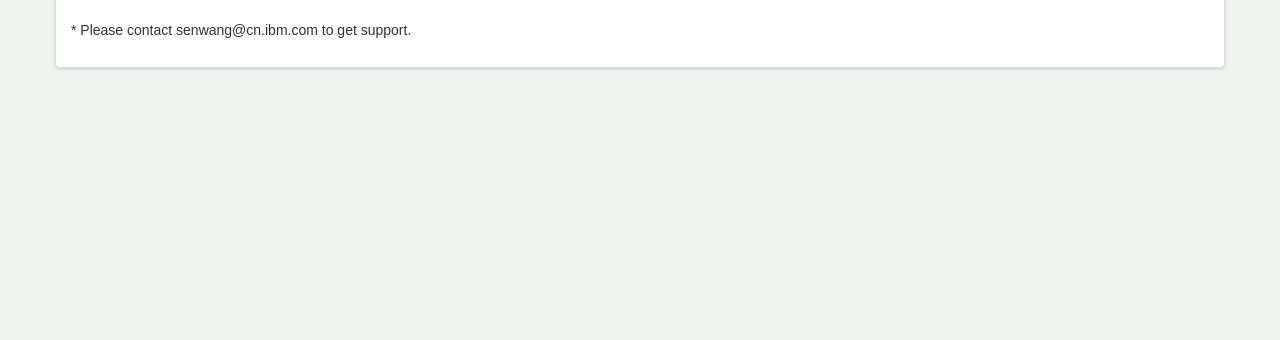
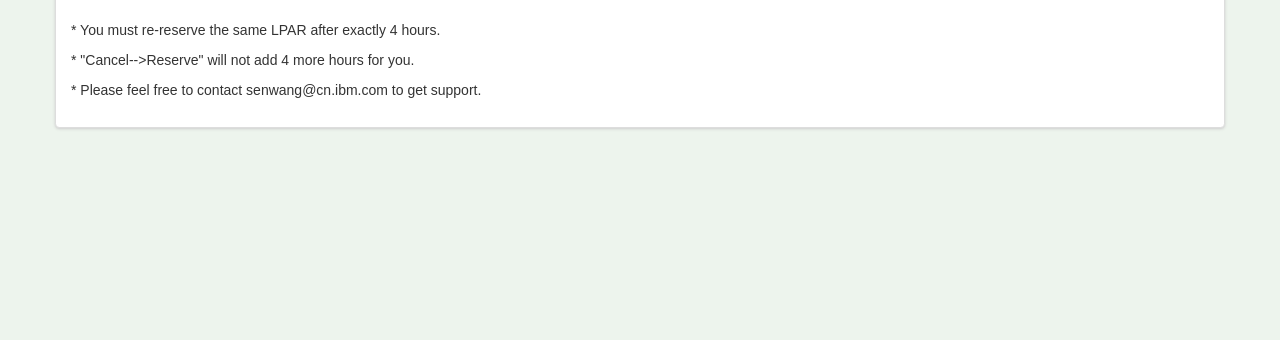
Before and after one commit to VeraLyu/LparManagement, a Django app: page / in a window 1280 px wide. Shown: the part 207-547 px from the top of the page. Run offline with Django 3.2, Linux system fonts and the light colour scheme; data that the repository does not hold is empty; some libraries are stand-ins or nearby versions.

Commit message:
Add tips
Signed-off-by: Royce Lyu <lvroyce@linux.vnet.ibm.com>

```diff
--- a/LPARReservation/templates/home.html
+++ b/LPARReservation/templates/home.html
@@ -171,7 +171,9 @@
         </div>
       </div>
     </div>
-    <p>* Please contact senwang@cn.ibm.com to get support.</p>
+    <p>* You must re-reserve the same LPAR after exactly 4 hours.
+    <p>* "Cancel-->Reserve" will not add 4 more hours for you.
+    <p>* Please feel free to contact senwang@cn.ibm.com to get support.</p>
   </div>
 </main>
 
```
